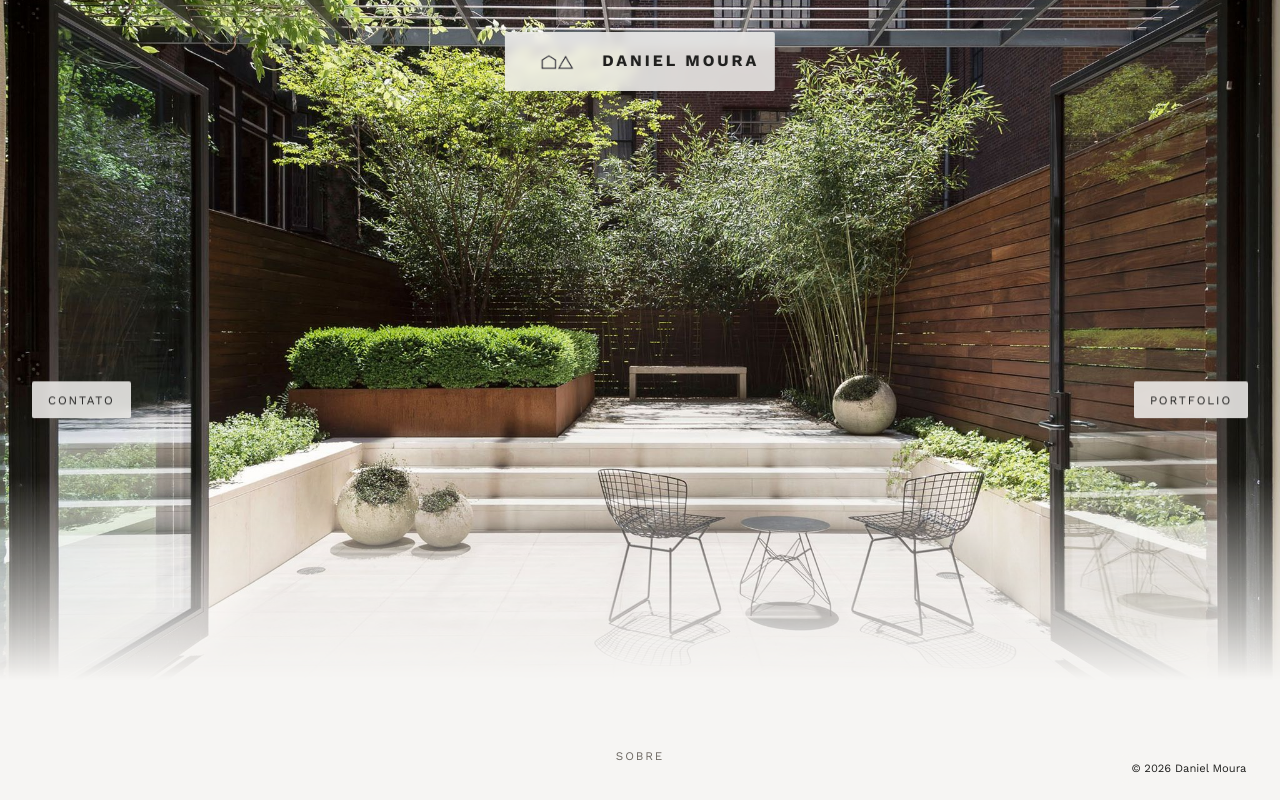
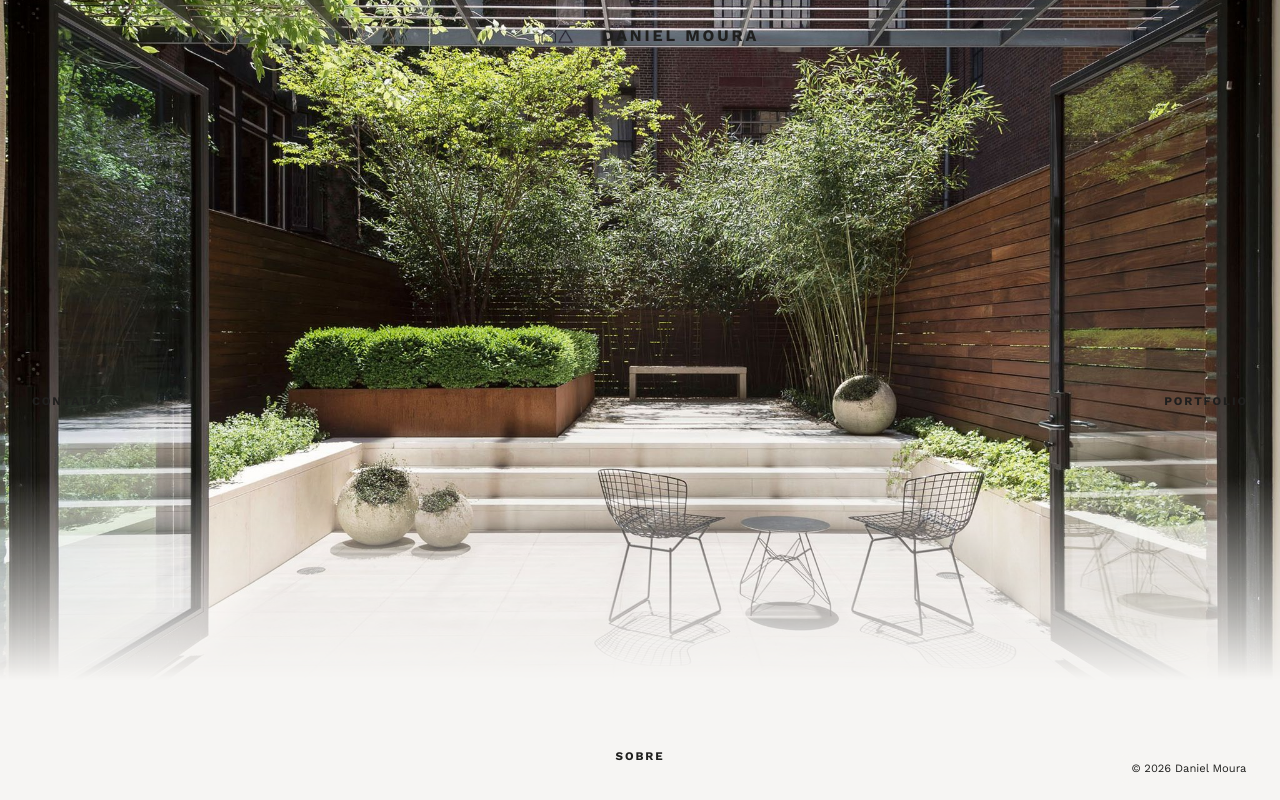
Before and after one commit to gustavopelayo/architect-portfolio, a FastAPI app: page / in a window 1280 px wide. Run offline with FastAPI, Linux system fonts and the light colour scheme; data that the repository does not hold is empty.

Commit message:
feat: remove background boxes from nav, make text bold, move logo higher
- Removed all background boxes from navigation elements
- Changed all nav text to font-weight: 700 (bold)
- Moved logo from top: 2rem to top: 1rem
- All navigation now just bold text without backgrounds
- Simplified hover effect to opacity change
- Kept fixed positioning so elements don't scroll

```diff
--- a/app/static/css/style.css
+++ b/app/static/css/style.css
@@ -39,7 +39,7 @@ a {
 
 .logo-center {
     position: fixed;
-    top: 2rem;
+    top: 1rem;
     left: 50%;
     transform: translateX(-50%);
     z-index: 30;
@@ -54,16 +54,7 @@ a {
     font-size: 1rem;
     letter-spacing: 0.18em;
     text-transform: uppercase;
-    background: rgba(246, 245, 243, 0.85);
-    backdrop-filter: blur(4px);
-    padding: 0.6rem 1rem;
-    border-radius: 2px;
     color: var(--text);
-    transition: all 220ms ease;
-}
-
-.logo:hover {
-    background: rgba(246, 245, 243, 0.95);
 }
 
 .logo-icon {
@@ -93,15 +84,12 @@ a {
     text-transform: uppercase;
     letter-spacing: 0.16em;
     color: var(--text);
-    background: rgba(246, 245, 243, 0.85);
-    backdrop-filter: blur(4px);
-    padding: 0.6rem 1rem;
-    border-radius: 2px;
-    transition: all 220ms ease;
+    font-weight: 700;
+    transition: opacity 220ms ease;
 }
 
 .side-nav-link:hover {
-    background: rgba(246, 245, 243, 0.95);
+    opacity: 0.7;
 }
 
 .language-switcher {
@@ -195,13 +183,13 @@ main {
     font-size: 0.73rem;
     text-transform: uppercase;
     letter-spacing: 0.16em;
-    color: var(--muted);
-    transition: color 220ms ease;
-    padding: 0.5rem 1rem;
+    color: var(--text);
+    font-weight: 700;
+    transition: opacity 220ms ease;
 }
 
 .bottom-about:hover {
-    color: var(--text);
+    opacity: 0.7;
 }
 
 .projects-list {
```
